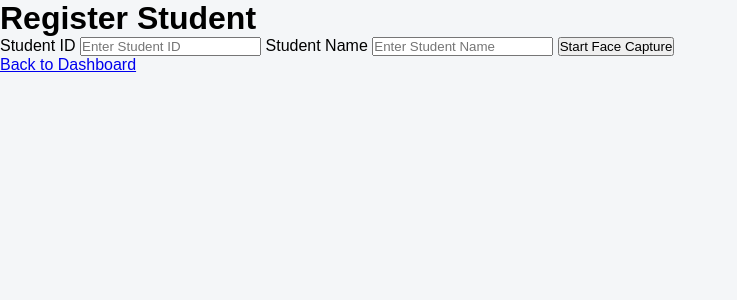
After one commit to AgentZero09/face_recog, a Flask app: page /register in a window 1280 px wide. The commit adds this page. Shown: the top 300 px of the page, without its empty margins (0-737 px from the left). Run offline with Flask 3, Linux system fonts and the light colour scheme; the visitor is signed in with stand-in values (Sample User, id 1).

Commit message:
Implemented student dataset management

```diff
--- a/face-recognition-attendance/app.py
+++ b/face-recognition-attendance/app.py
@@ -1,4 +1,7 @@
 from flask import Flask, render_template, request, redirect, url_for, session
+import os
+
+from src.face_capture import capture_faces
 
 app = Flask(__name__)
 
@@ -46,6 +49,32 @@ def attendance():
 
     return render_template("attendance.html")
 
+@app.route("/register", methods=["GET", "POST"])
+def register():
+
+    if not session.get("logged_in"):
+        return redirect(url_for("login"))
+
+    if request.method == "POST":
+
+        student_id = request.form["student_id"].strip()
+        student_name = request.form["student_name"].strip()
+
+        success = capture_faces(
+            student_id,
+            student_name,
+            number_of_images=20
+        )
+
+        if success:
+            return redirect(url_for("dashboard"))
+
+        return render_template(
+            "register.html",
+            error="Face capture was not completed."
+        )
+
+    return render_template("register.html")
 
 @app.route("/logout")
 def logout():
--- /dev/null
+++ b/face-recognition-attendance/templates/register.html
@@ -0,0 +1,45 @@
+<!DOCTYPE html>
+<html>
+<head>
+    <title>Register Student</title>
+    <link rel="stylesheet" href="{{ url_for('static', filename='style.css') }}">
+</head>
+
+<body>
+
+    <div class="container">
+
+        <h1>Register Student</h1>
+
+        <form method="POST">
+
+            <label>Student ID</label>
+            <input
+                type="text"
+                name="student_id"
+                placeholder="Enter Student ID"
+                required
+            >
+
+            <label>Student Name</label>
+            <input
+                type="text"
+                name="student_name"
+                placeholder="Enter Student Name"
+                required
+            >
+
+            <button type="submit">
+                Start Face Capture
+            </button>
+
+        </form>
+
+        <a href="{{ url_for('dashboard') }}">
+            Back to Dashboard
+        </a>
+
+    </div>
+
+</body>
+</html>
```
Also changed, not shown: face-recognition-attendance/templates/dashboard.html (+6 -1 lines).
